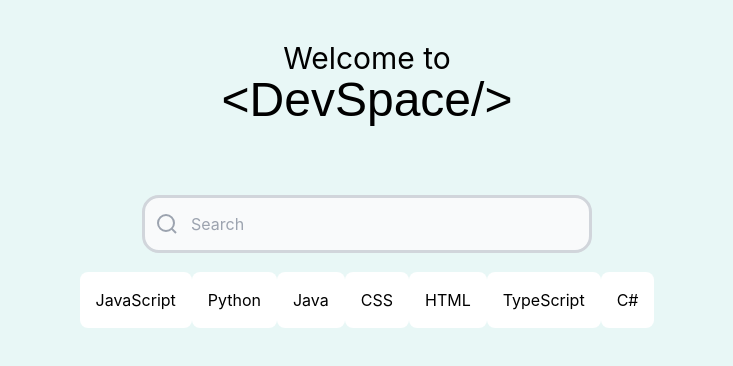
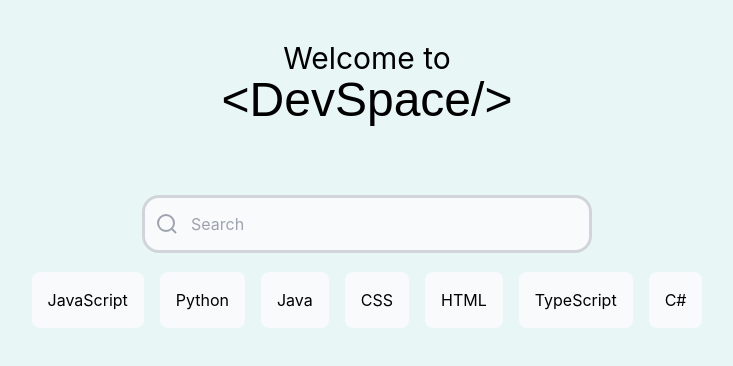
Before and after one commit to F21-2IT-2023-2024/devspace-frontend, a React (Create React App) app: page / in a window 1280 px wide. Shown: the top 366 px of the page, without its empty margins (273-1006 px from the left). Built offline with nearby package versions, Linux system fonts and the light colour scheme; the HTML template or start-up script is replaced by a standard one.

Commit message:
Update LangTag component to toggle selection on click

```diff
--- a/src/components/LangTag.jsx
+++ b/src/components/LangTag.jsx
@@ -1,6 +1,15 @@
+import React, { useState } from 'react';
+
 const LangTag = ({ text }) => {
+    const [isSelected, setIsSelected] = useState(false);
+
+    const toggleSlected = () => {
+        setIsSelected(!isSelected);
+        console.log(`${text} is clicked`); // Console log
+    }
+
     return (
-        <p className="bg-white p-4 rounded-lg">{text}</p>
+        <p onClick={toggleSlected} className={`p-4 rounded-lg bg-gray-50 mx-2 hover:cursor-pointer ${isSelected ? 'ring ring-gray-300' : ''}`} >{text}</p>
     )
 }
 
```
